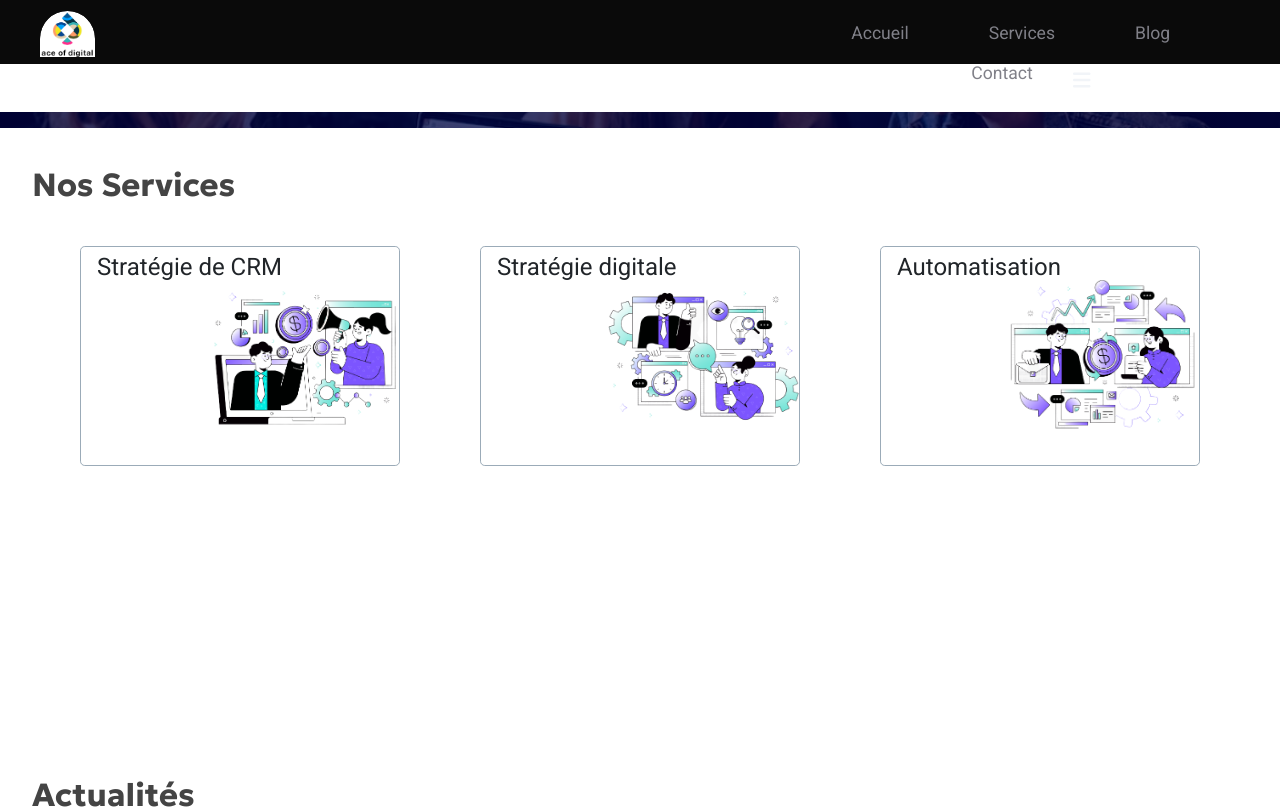
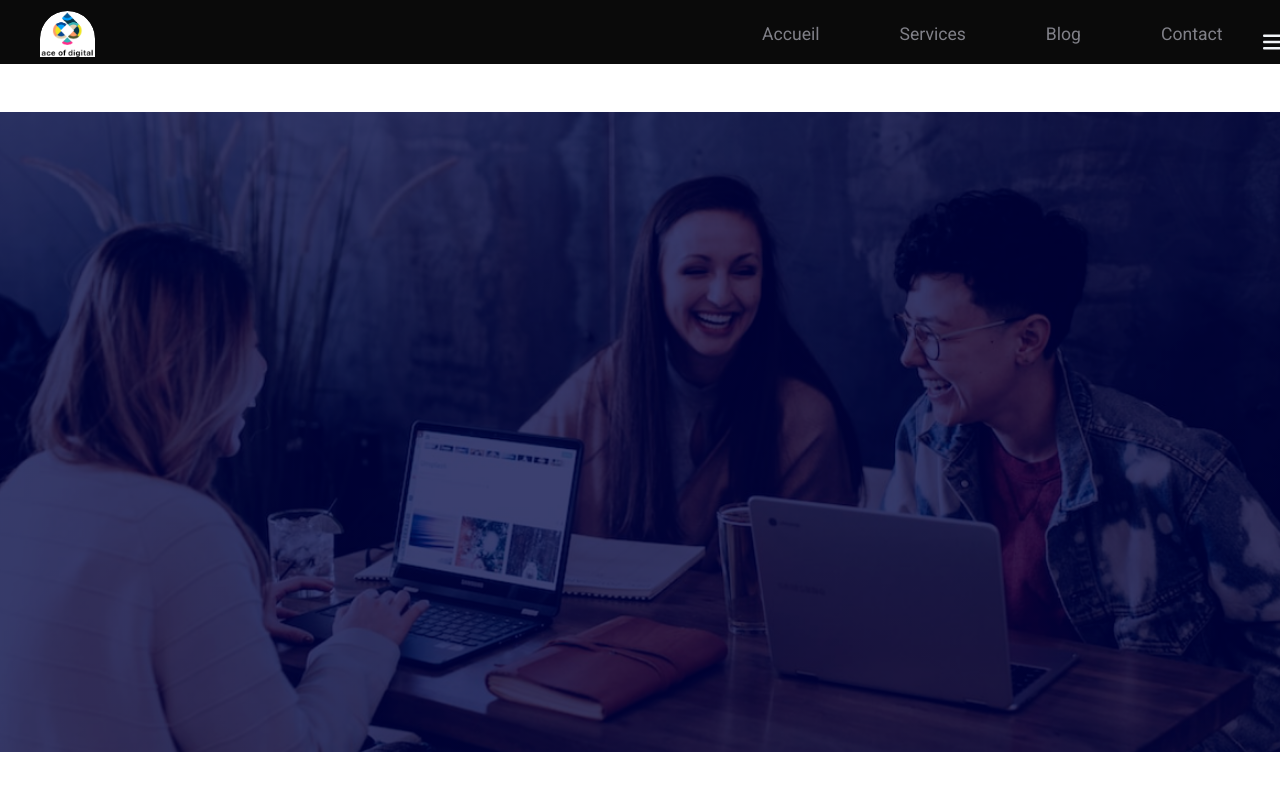
Before and after one commit to Cfcool100/project-xtechcloud, a React (Create React App) app: page / in a window 1280 px wide. Shown: the top 809 px of the page. Built offline with nearby package versions, Linux system fonts and the light colour scheme; no server answers.

Commit message:
modification home + navBar

```diff
--- a/src/App.css
+++ b/src/App.css
@@ -23,13 +23,14 @@ body {
 }
 
 .Navbar .logo {
-	width: 60%;
+	width: 15%;
 }
 .nav {
+	width: 85%;
 	height: 100%;
 	position: relative;
 	display: flex;
-	justify-content: center;
+	justify-content: flex-end;
 	align-items: center;
 }
 .logo img {
@@ -62,8 +63,8 @@ body {
 	display: flex;
 	justify-content: center;
 	align-items: center;
-	height: 80%;
-	padding-left: 1rem;
+	height: 80vh;
+	margin-bottom: 1.5rem;
 	background: linear-gradient(rgba(0, 0, 0, 0.5), rgba(0, 0, 0, 0.5)),
 		url("./img/magicpattern.png");
 	background-repeat: no-repeat;
@@ -311,12 +312,14 @@ label {
   .Navbar .logo {
     width: 15%;
   }
+
   .nav {
     width: 85%;
     display: flex;
     justify-content: flex-end;
     padding-right: 1rem;
   }
+
   .Navbar .nav a {
     display: none;
   }
@@ -386,5 +389,10 @@ label {
     border-radius: 0.5rem;
     margin-bottom: 3rem;
 	}
-
+	.footer{
+		height: 35px;
 	}
+	.footer h4{
+		font-size: unset;
+	}
+}
--- a/src/components/navBar.js
+++ b/src/components/navBar.js
@@ -9,7 +9,7 @@ const NavBar = () => {
 
   const [isOpen, setIsOpen] = useState(false)
 
-  const HandleClick = () => {
+  const handleClick = () => {
     setIsOpen(!isOpen);
   }
 
@@ -20,7 +20,7 @@ const NavBar = () => {
           <img src={logo} alt="" />
         </Link>
       </div>
-      <div className='nav'>
+      <div className={`nav ${isOpen ? 'open' : ''}`}>
         <Link to={'/'}>Accueil</Link>
         <Link to={'/services'}>Services</Link>
         <Link to={'/blog'}>Blog</Link>
@@ -29,7 +29,7 @@ const NavBar = () => {
           icon={isOpen ? faClose : faBars}
           size='lg'
           style={{ color: '#f1f4f8' }}
-          onClick={HandleClick}
+          onClick={handleClick}
         />
       </div>
     </div>
```
Lines whose indentation alone changed are shown as unchanged.
